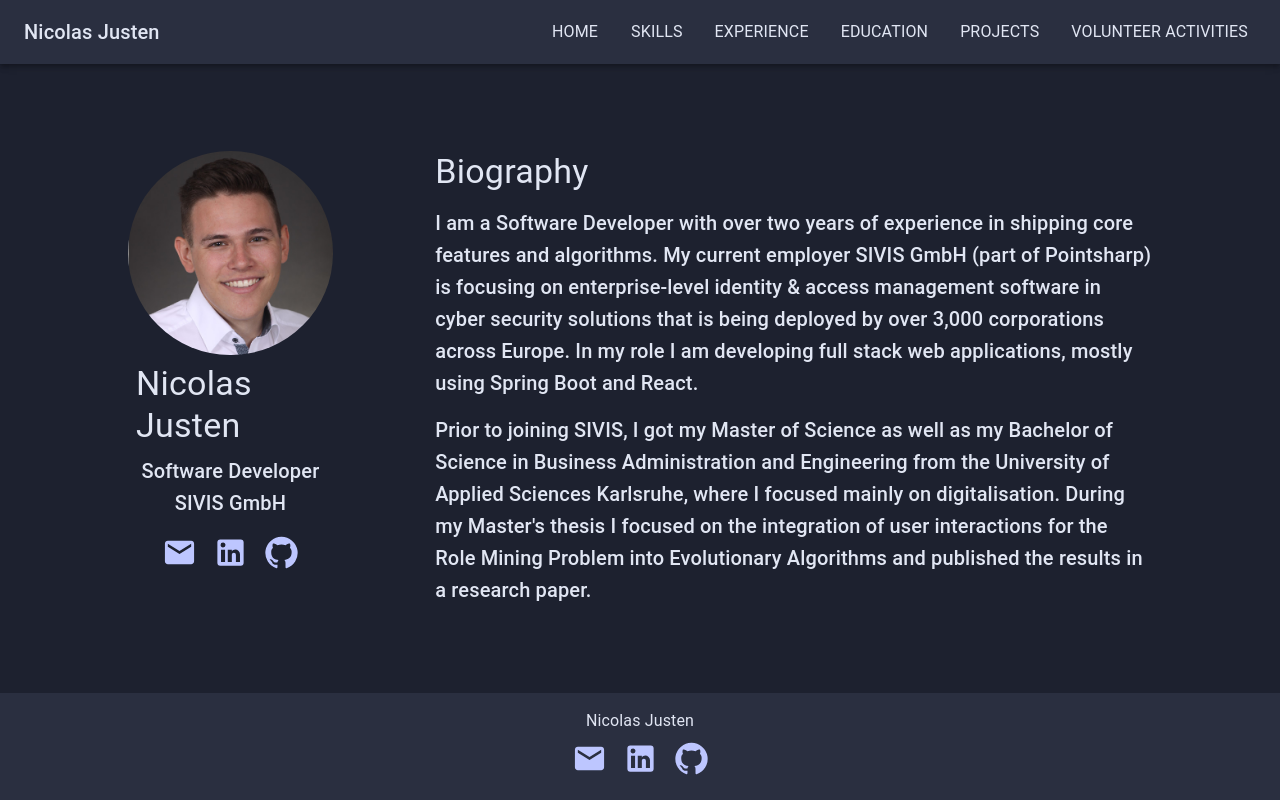
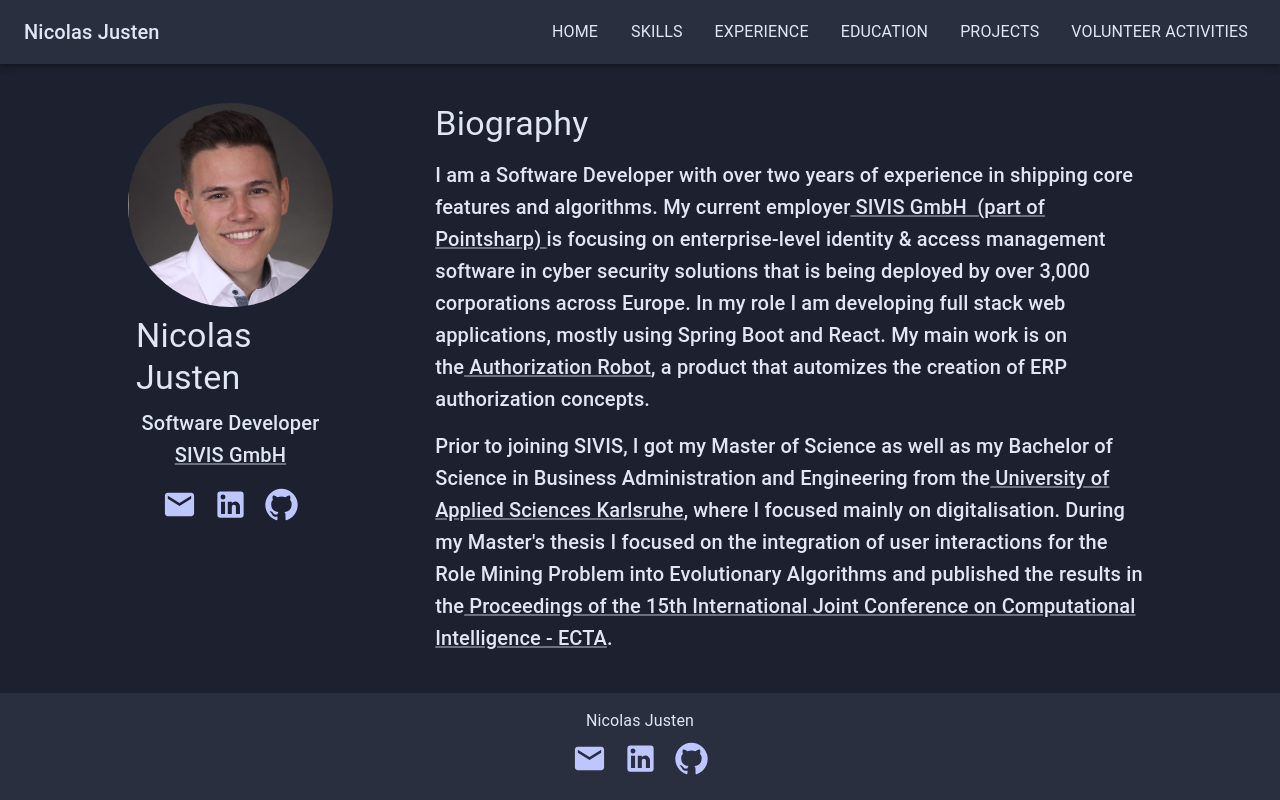
Before and after one commit to nicolasjusten95/nicolas-justen-portfolio, a React (Create React App) app: page / in a window 1280 px wide. Built offline with nearby package versions, Linux system fonts and the light colour scheme.

Commit message:
add links to biography

```diff
--- a/src/components/body/home/Home.tsx
+++ b/src/components/body/home/Home.tsx
@@ -1,14 +1,5 @@
 import {Avatar, Box, Link, Stack, Typography} from "@mui/material";
 import profilePicture from '../../../images/profile_picture.jpg';
-import {
-    currentCompany,
-    currentCompanyLink,
-    heading,
-    jobTitle,
-    name,
-    paragraph1,
-    paragraph2
-} from "../../../data/HomeData";
 import {githubIcon, linkedInIcon, mailIcon} from "../../../data/SocialMediaIcons";
 
 
@@ -25,19 +16,18 @@
                 alignItems='center'
                 width='20%'>
                 <Avatar
-                    alt={name}
+                    alt={"Nicolas Justen"}
                     src={profilePicture}
                     sx={{width: 'auto', height: 'auto'}}/>
-                <Typography color='text.primary' variant='h4' p='8px'>{name}</Typography>
-                <Typography color='text.primary' variant='h6'>{jobTitle}</Typography>
+                <Typography color='text.primary' variant='h4' p='8px'>Nicolas Justen</Typography>
+                <Typography color='text.primary' variant='h6'>Software Developer</Typography>
                 <Typography color='text.primary' variant='h6'>
                     <Link
-                        href={currentCompanyLink}
+                        href='https://www.sivis.com/'
                         color='text.primary'
-                        underline='hover'
                         target="_blank"
                         rel="noreferrer">
-                        {currentCompany}
+                        SIVIS GmbH
                     </Link>
                 </Typography>
                 <Stack direction='row' p='8px'>
@@ -47,9 +37,54 @@
                 </Stack>
             </Box>
             <Box width='70%'>
-                <Typography color='text.primary' variant='h4' pb='15px'>{heading}</Typography>
-                <Typography color='text.primary' variant='h6' pb='15px'>{paragraph1}</Typography>
-                <Typography color='text.primary' variant='h6'>{paragraph2}</Typography>
+                <Typography color='text.primary' variant='h4' pb='15px'>Biography</Typography>
+                <Typography color='text.primary' variant='h6' pb='15px'>
+                    I am a Software Developer with over two years of experience in shipping core features and
+                    algorithms. My current employer
+                    {<Link href='https://www.sivis.com/'
+                           color='text.primary'
+                           target="_blank"
+                           rel="noreferrer">
+                        &nbsp;SIVIS GmbH&nbsp;
+                    </Link>}
+                    {<Link href='https://www.pointsharp.com/'
+                           color='text.primary'
+                           target="_blank"
+                           rel="noreferrer">
+                        &nbsp;(part of Pointsharp)&nbsp;
+                    </Link>}
+                    is focusing on enterprise-level identity & access management software in cyber security solutions
+                    that is being deployed by over 3,000 corporations across Europe. In my role I am developing full
+                    stack web applications, mostly using Spring Boot and React. My main work is on the
+                    {<Link href='https://www.sivis.com/en/product/sivis-authorization-robot'
+                           color='text.primary'
+                           target="_blank"
+                           rel="noreferrer">
+                        &nbsp;Authorization Robot
+                    </Link>}
+                    , a product that automizes the creation of ERP authorization concepts.
+                </Typography>
+                <Typography color='text.primary' variant='h6'>
+                    Prior to joining SIVIS, I got my Master of Science as well as my Bachelor of Science in Business
+                    Administration and Engineering from the
+                    {<Link href='https://www.h-ka.de/en/'
+                           color='text.primary'
+                           target="_blank"
+                           rel="noreferrer">
+                        &nbsp;University of Applied Sciences Karlsruhe
+                    </Link>}
+                    , where I focused mainly on digitalisation. During my Master's thesis I focused on the integration
+                    of user interactions for the Role Mining Problem into Evolutionary Algorithms and published the
+                    results in the
+                    {<Link href='https://www.scitepress.org/PublicationsDetail.aspx?ID=VO0asNCzymE=&t=1'
+                           color='text.primary'
+                           target="_blank"
+                           rel="noreferrer">
+                        &nbsp;Proceedings of the 15th International Joint Conference on Computational Intelligence -
+                        ECTA
+                    </Link>}
+                    .
+                </Typography>
             </Box>
         </Box>
     );
--- a/src/data/HomeData.ts
+++ /dev/null
@@ -1,15 +0,0 @@
-export const name = "Nicolas Justen";
-export const jobTitle = "Software Developer";
-export const currentCompany = "SIVIS GmbH";
-export const currentCompanyLink = "https://www.sivis.com/";
-export const heading = "Biography";
-export const paragraph1 = `I am a Software Developer with over two years of experience in
-    shipping core features and algorithms. My current employer SIVIS GmbH (part of Pointsharp) is focusing on
-    enterprise-level identity & access management software in cyber security solutions that is being deployed by over
-    3,000 corporations across Europe. In my role I am developing full stack web applications, mostly using Spring Boot
-    and React.`;
-export const paragraph2 = `Prior to joining SIVIS, I got my Master of Science as well as my
-    Bachelor of Science in Business Administration and Engineering from the University of Applied Sciences Karlsruhe,
-    where I focused mainly on digitalisation. During my Master's thesis I focused on the integration of user
-    interactions for the Role Mining Problem into Evolutionary Algorithms and published the results in a research paper.
-    `;
```
